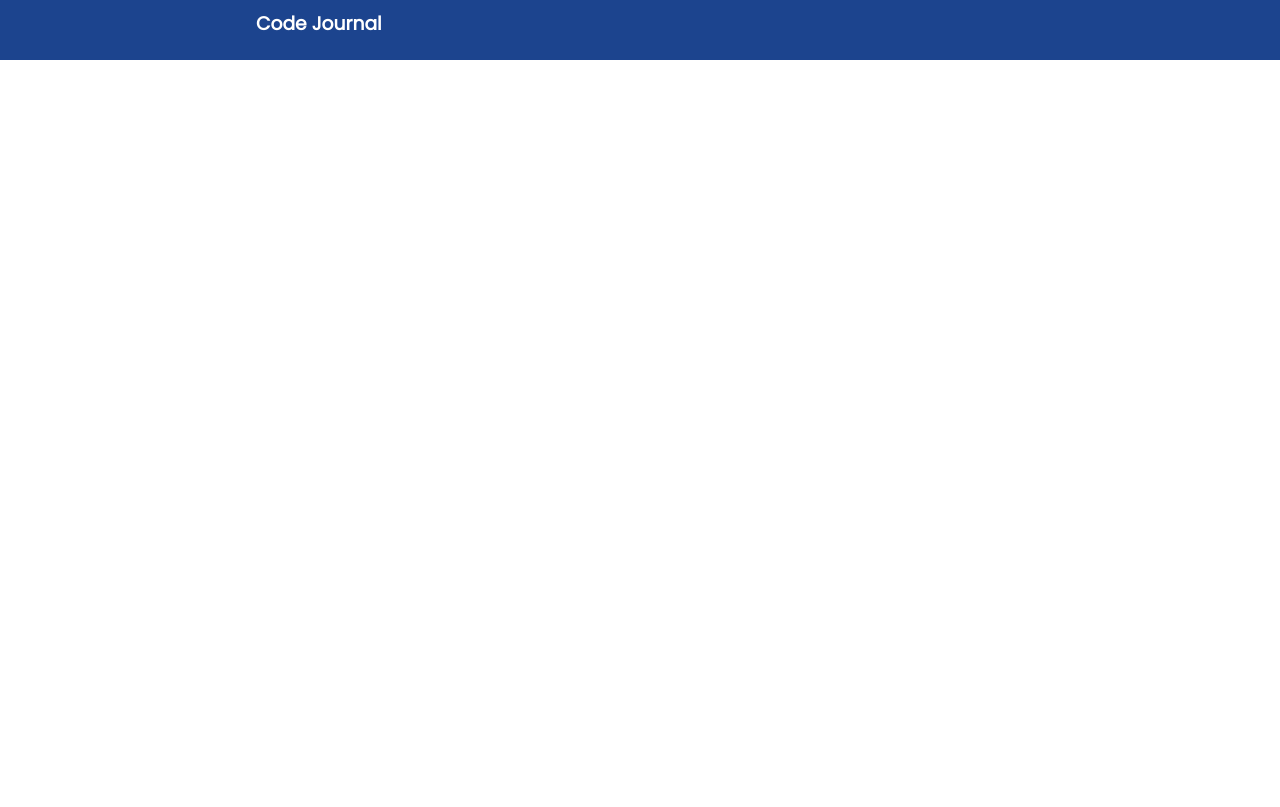
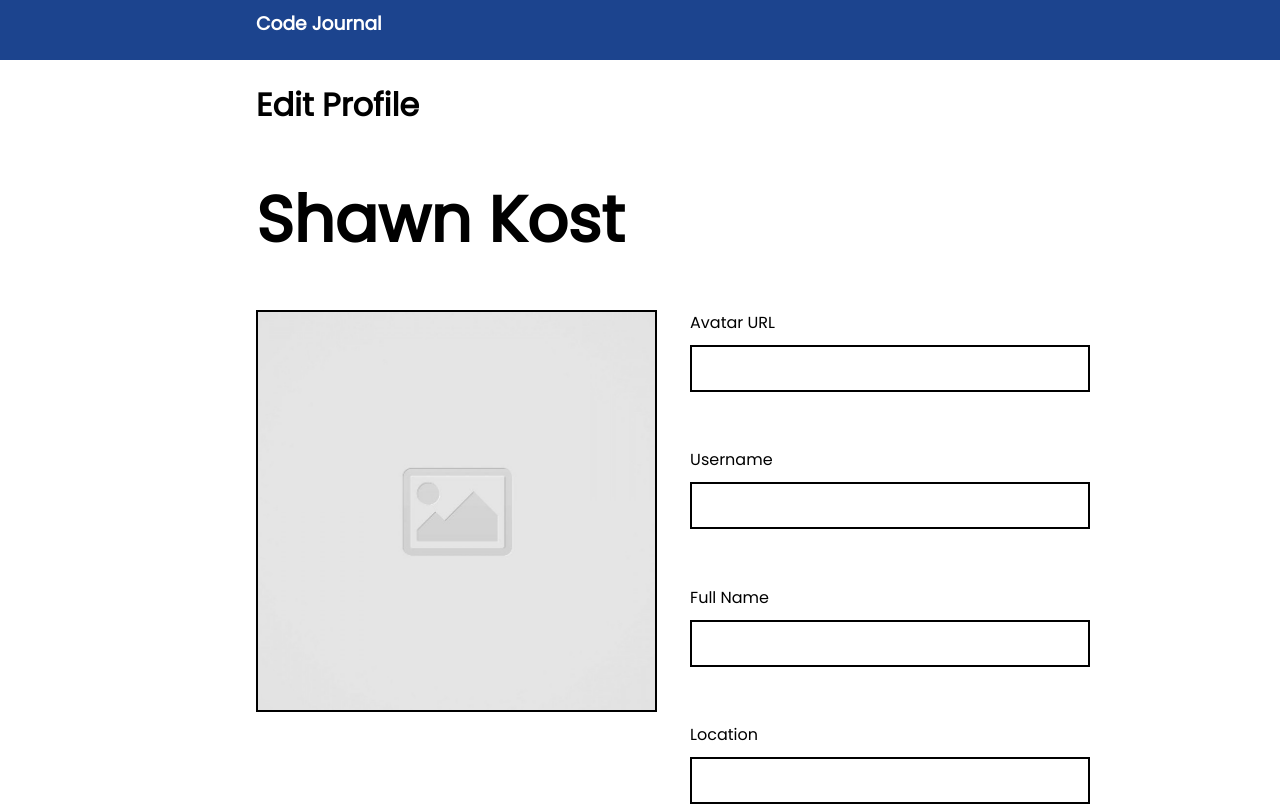
Before and after one commit to shawnkost/code-journal, a website: page index.html in a window 1280 px wide. Shown: the top 807 px of the page. Drawn offline with Linux system fonts and the light colour scheme.

Commit message:
Defined a function that view swaps between the data-views. #2

```diff
--- a/index.html
+++ b/index.html
@@ -22,7 +22,7 @@
     <h3>Code Journal</h3>
   </header>
   <main>
-    <div class="hidden" data-view="edit-profile">
+    <div class="profile-form hidden" data-view="edit-profile">
       <h1 class="edit-h1">Edit Profile</h1>
       <form action="index.html" method="POST" id="form1">
         <div class="form-col1">
@@ -55,7 +55,7 @@
       </div>
      </form>
     </div>
-    <div data-view="profile">
+    <div class="show-profile" data-view="profile">
       <div class="edit-h1">
         <h1 class="fname-text">Shawn Kost</h1>
       </div>
--- a/js/main.js
+++ b/js/main.js
@@ -32,11 +32,13 @@ function domTree(profile) {
   div1.setAttribute('data-view', 'profile');
 
   var div2 = document.querySelector('.edit-h1');
-  div1.appendChild(div2);
+  var div2copy = div2.cloneNode(true);
+  div1.appendChild(div2copy);
 
   var h1 = document.querySelector('.fname-text');
+  var h1copy = h1.cloneNode(true);
   h1.textContent = data.profile.fullName;
-  div2.appendChild(h1);
+  div2.appendChild(h1copy);
 
   var div3 = document.createElement('div');
   div3.setAttribute('class', 'row');
@@ -90,4 +92,23 @@ function domTree(profile) {
 
   return div1;
 }
+
 domTree(data.profile);
+
+var $editProfile = document.querySelectorAll('.profile-form')[0];
+var $showProfile = document.querySelectorAll('.show-profile')[0];
+
+function viewSwap(dataView) {
+  if (dataView !== $editProfile.dataset.view) {
+    $editProfile.className = 'hidden profile-form';
+  } else {
+    $editProfile.className = 'profile-form';
+  }
+  if (dataView !== $showProfile.dataset.view) {
+    $showProfile.className = 'hidden show-profile';
+  } else {
+    $showProfile.className = 'show-profile';
+  }
+}
+
+viewSwap('edit-profile');
```
